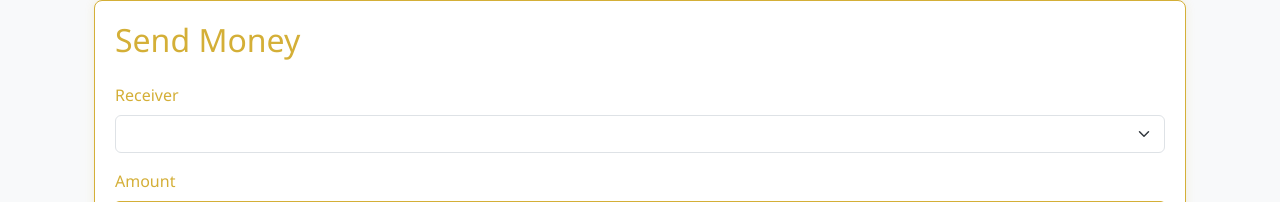
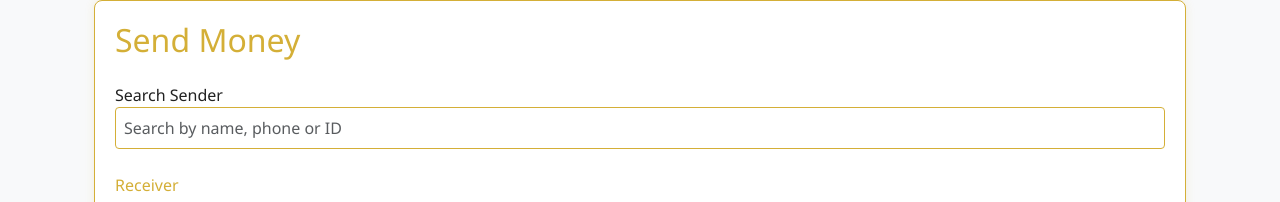
Before and after one commit to silvermyhope/money_exchange_system, a Django app: template core/templates/core/send_transaction.html in a window 1280 px wide. Shown: the part 56-258 px from the top of the page. Run offline with Django 5.2, Linux system fonts and the light colour scheme; the template is opened without the code that fills it, so the values that code supplies are empty.

Commit message:
Add AJAX-based search sender functionality to send transaction page

```diff
--- a/core/forms.py
+++ b/core/forms.py
@@ -1,5 +1,6 @@
 from django import forms
 from .models import Sender
+
 
 class SenderForm(forms.ModelForm):
     class Meta:
--- a/core/templates/core/send_transaction.html
+++ b/core/templates/core/send_transaction.html
@@ -5,6 +5,14 @@
     <h2 class="mb-4">Send Money</h2>
     <form method="post">
       {% csrf_token %}
+      <div class="form-group mb-3">
+        <label for="searchSender">Search Sender</label>
+        <input type="text" id="searchSender" class="form-control" placeholder="Search by name, phone or ID">
+        <div id="senderResults" class="list-group mt-2"></div>
+      </div>
+
+      <input type="hidden" name="sender_id" id="senderId">
+
       <div class="mb-3">
         <label for="receiver" class="form-label">Receiver</label>
         <select name="receiver" id="receiver" class="form-select">
@@ -29,3 +37,29 @@
   </div>
 </div>
 {% endblock %}
+
+<script>
+document.getElementById('searchSender').addEventListener('input', function () {
+    const query = this.value;
+    if (query.length < 2) return;
+
+    fetch(`/search-sender/?q=${encodeURIComponent(query)}`)
+        .then(response => response.json())
+        .then(data => {
+            const results = document.getElementById('senderResults');
+            results.innerHTML = '';
+            data.forEach(sender => {
+                const item = document.createElement('button');
+                item.type = "button";
+                item.className = 'list-group-item list-group-item-action';
+                item.textContent = `${sender.name} (${sender.phone})`;
+                item.onclick = () => {
+                    document.getElementById('searchSender').value = sender.name;
+                    document.getElementById('senderId').value = sender.id;
+                    results.innerHTML = '';
+                };
+                results.appendChild(item);
+            });
+        });
+});
+</script>
--- a/money_exchange_project/settings.py
+++ b/money_exchange_project/settings.py
@@ -12,8 +12,10 @@ https://docs.djangoproject.com/en/5.2/ref/settings/
 
 from pathlib import Path
 from dotenv import load_dotenv
+from django.utils.timezone import now
 import os
 load_dotenv()
+
 
 # Build paths inside the project like this: BASE_DIR / 'subdir'.
 BASE_DIR = Path(__file__).resolve().parent.parent
@@ -65,7 +67,7 @@ TEMPLATES = [
                 'django.template.context_processors.request',
                 'django.contrib.auth.context_processors.auth',
                 'django.contrib.messages.context_processors.messages',
-         	'money_exchange.settings.current_year',
+         	    'money_exchange_project.settings.current_year',
             ],
         },
     },
```
Also changed, not shown: core/views.py (+11 -11 lines).
